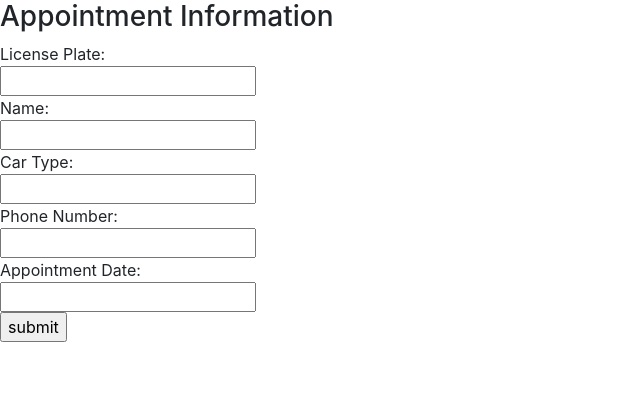
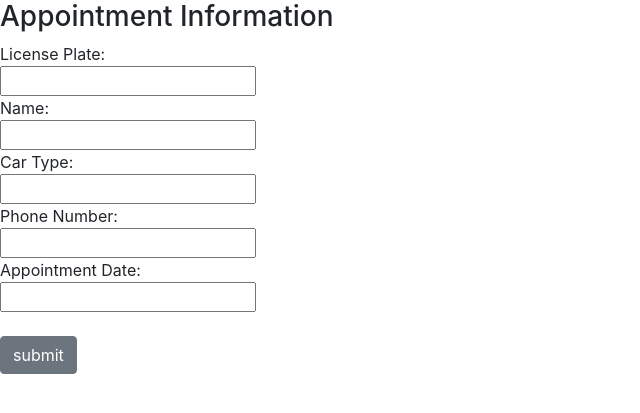
Before and after one commit to athicus/Flask_Project2, a Flask app: page /register in a window 1280 px wide. Shown: the top 413 px of the page, without its empty margins (0-640 px from the left). Run offline with Flask 3, Linux system fonts and the light colour scheme; some libraries are stand-ins or nearby versions.

Commit message:
Update register.htm

```diff
--- a/templates/register.htm
+++ b/templates/register.htm
@@ -24,7 +24,8 @@
 
          Appointment Date:<br>
          <input type = "text" name = "bd" /><br>
-         <input type = "submit" value = "submit" /><br>
+         <br>
+         <input type = "submit" class="btn btn-secondary" value = "submit" /><br>
       </form>
    </body>
 </html>
```
